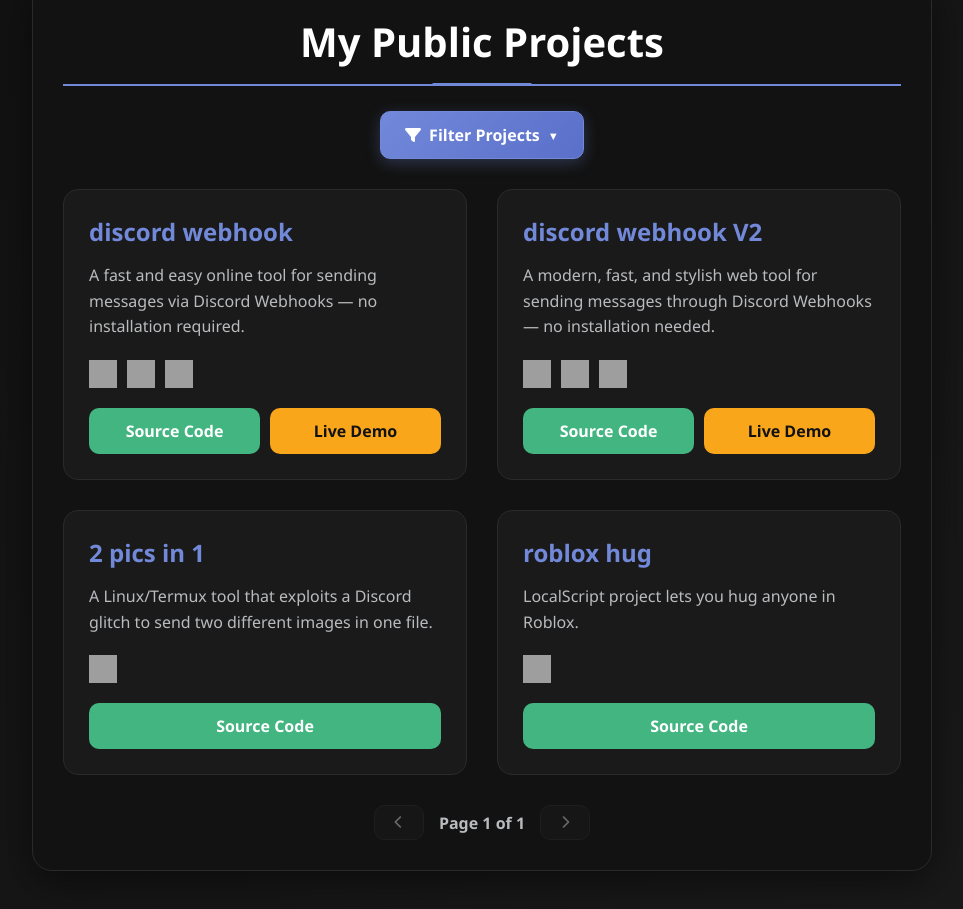
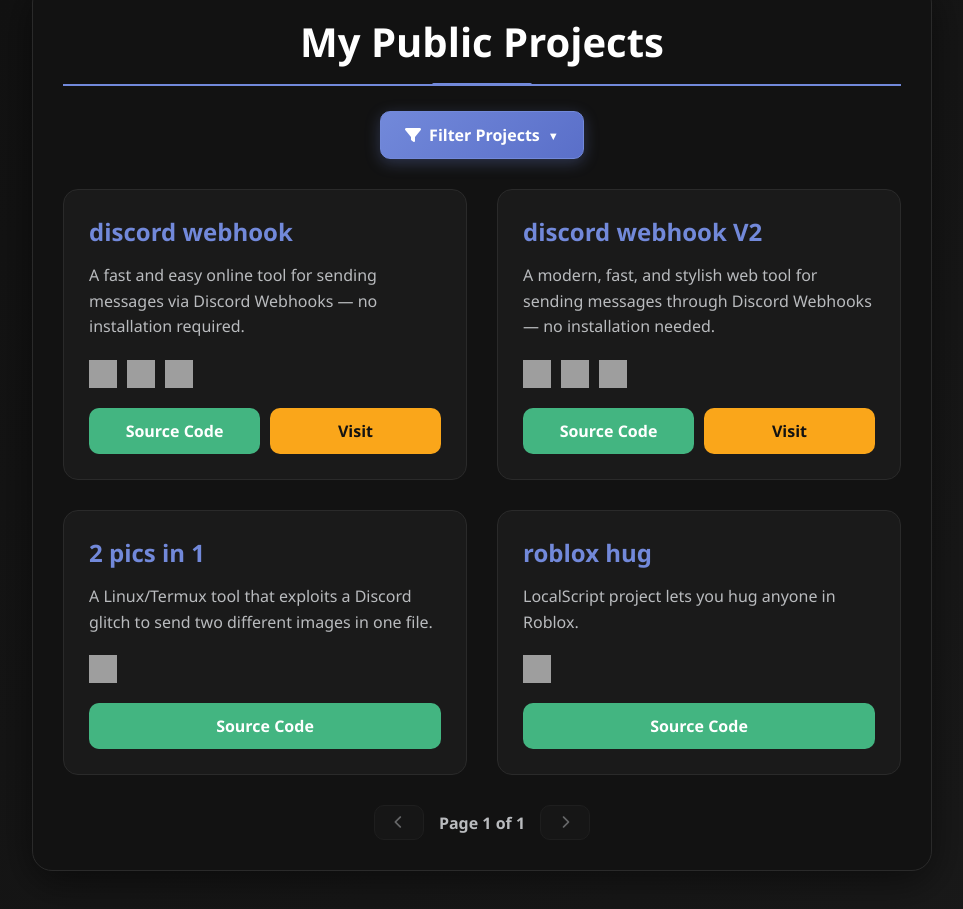
Before and after one commit to il1ll/il1ll.github.io, a plain HTML site: page index.html in a window 1280 px wide. Shown: the part 1882-2791 px from the top of the page, without its empty margins (158-1121 px from the left). Drawn offline with nearby package versions, Linux system fonts and the light colour scheme; grey boxes are pictures that could not be loaded.

Commit message:
Update index.html

```diff
--- a/index.html
+++ b/index.html
@@ -1238,7 +1238,7 @@
                 </div>
                 <div class="project-links">
                     <a href="https://github.com/il1ll/discord-webhook/" class="btn-source" target="_blank">Source Code</a>
-                    <a href="https://il1ll.github.io/discord-webhook/" class="btn-live" target="_blank">Live Demo</a>
+                    <a href="https://il1ll.github.io/discord-webhook/" class="btn-live" target="_blank">Visit</a>
                 </div>
             </div>
 
@@ -1252,7 +1252,7 @@
                 </div>
                 <div class="project-links">
                     <a href="https://github.com/il1ll/discord-webhook-V2/" class="btn-source" target="_blank">Source Code</a>
-                    <a href="https://il1ll.github.io/discord-webhook-V2/" class="btn-live" target="_blank">Live Demo</a>
+                    <a href="https://il1ll.github.io/discord-webhook-V2/" class="btn-live" target="_blank">Visit</a>
                 </div>
             </div>
 
```
